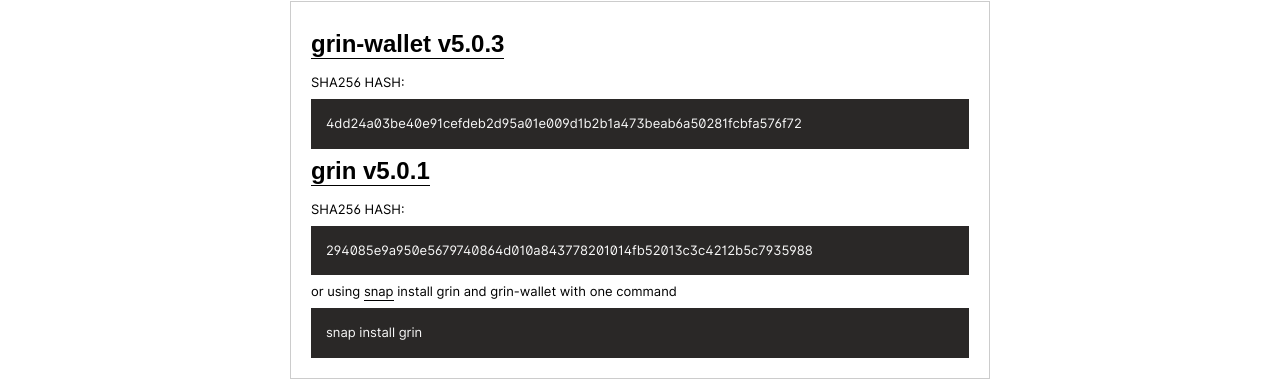
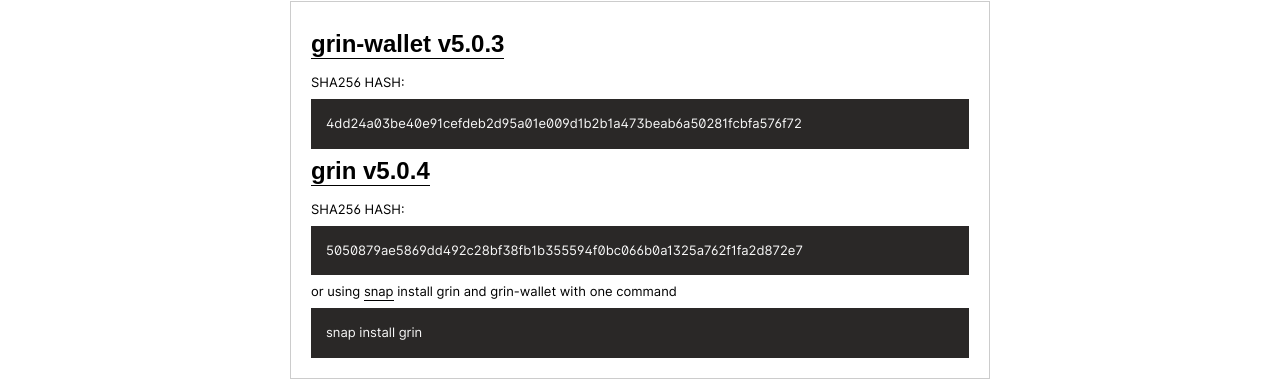
Before and after one commit to mimblewimble/site, a Jekyll site: the page built from download.html, in a window 1280 px wide and 900 px high. Shown: the part 303-683 px from the top of the window. Built offline with Jekyll 4.4.1, drawn with Linux system fonts in a browser that asks for light colours; nearby versions of some CDN libraries.

Commit message:
Update website for v5.0.4 release (#251)

```diff
--- a/download.html
+++ b/download.html
@@ -32,11 +32,11 @@
         <div class="codebox">
           97CF851C947F1C5F3DC5E78E3756B55CBB27E1DC9EA658C36A4F536B37510A50
         </div>
-        <h3> <a href="https://github.com/mimblewimble/grin/releases/download/v5.0.1/grin-v5.0.1-win-x64.zip">grin
-            v5.0.1</a></h3>
+        <h3> <a href="https://github.com/mimblewimble/grin/releases/download/v5.0.4/grin-v5.0.4-win-x64.zip">grin
+            v5.0.4</a></h3>
         <div class="codebox-heading">SHA256 HASH:</div>
         <div class="codebox">
-          5A6E8BCF268532F1A35C86DBC2305A11204599550955308CB6FAEDCE59C5DB3D
+          653753C5FC10B3B55186013092B4D9384787EFCC3A1B575C90379362451FF2A4
         </div>
       </div>
 
@@ -52,11 +52,11 @@
         <div class="codebox">
           brew install grin-wallet
         </div>
-        <h3><a href="https://github.com/mimblewimble/grin/releases/download/v5.0.1/grin-v5.0.1-macos.tar.gz">grin
-            v5.0.1</a></h3>
+        <h3><a href="https://github.com/mimblewimble/grin/releases/download/v5.0.4/grin-v5.0.4-macos.tar.gz">grin
+            v5.0.4</a></h3>
         <div class="codebox-heading">SHA256 HASH:</div>
         <div class="codebox">
-          6601b6ad4608db0c28e28a8b98f6dc89f9b396251508557a7240797b50a4f08d
+          324eaf454b6485027beb22148e4318eded26f904837f2f3c62c569d1bc08368b
         </div>
         <div class="codebox-heading">or with homebrew</div>
         <div class="codebox">
@@ -72,11 +72,11 @@
         <div class="codebox">
           4dd24a03be40e91cefdeb2d95a01e009d1b2b1a473beab6a50281fcbfa576f72
         </div>
-        <h3> <a href="https://github.com/mimblewimble/grin/releases/download/v5.0.1/grin-v5.0.1-linux-amd64.tar.gz">grin
-            v5.0.1</a></h3>
+        <h3> <a href="https://github.com/mimblewimble/grin/releases/download/v5.0.4/grin-v5.0.4-linux-amd64.tar.gz">grin
+            v5.0.4</a></h3>
         <div class="codebox-heading">SHA256 HASH:</div>
         <div class="codebox">
-          294085e9a950e5679740864d010a843778201014fb52013c3c4212b5c7935988
+          5050879ae5869dd492c28bf38fb1b355594f0bc066b0a1325a762f1fa2d872e7
         </div>
 	<div class="codebox-heading">or using <a href="https://snapcraft.io/grin">snap</a> install grin and grin-wallet with one command</div>
         <div class="codebox">
```
